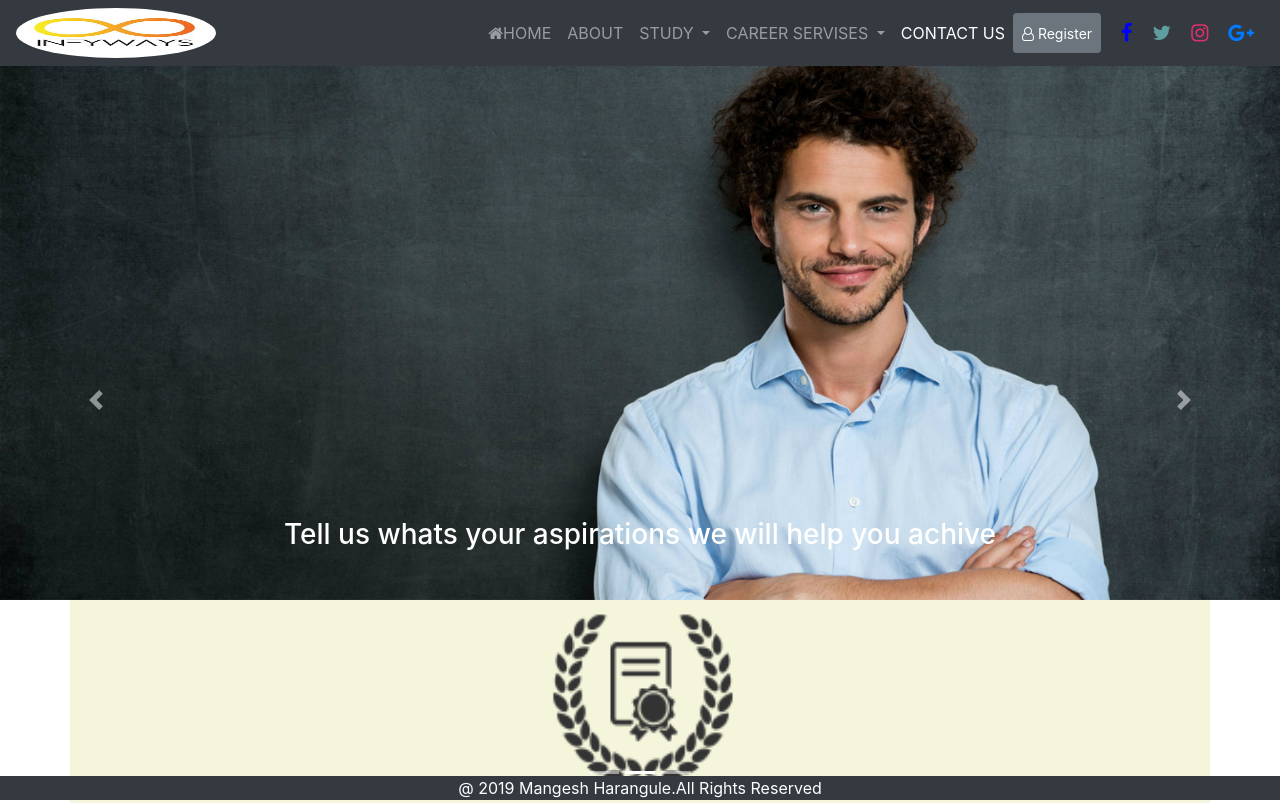
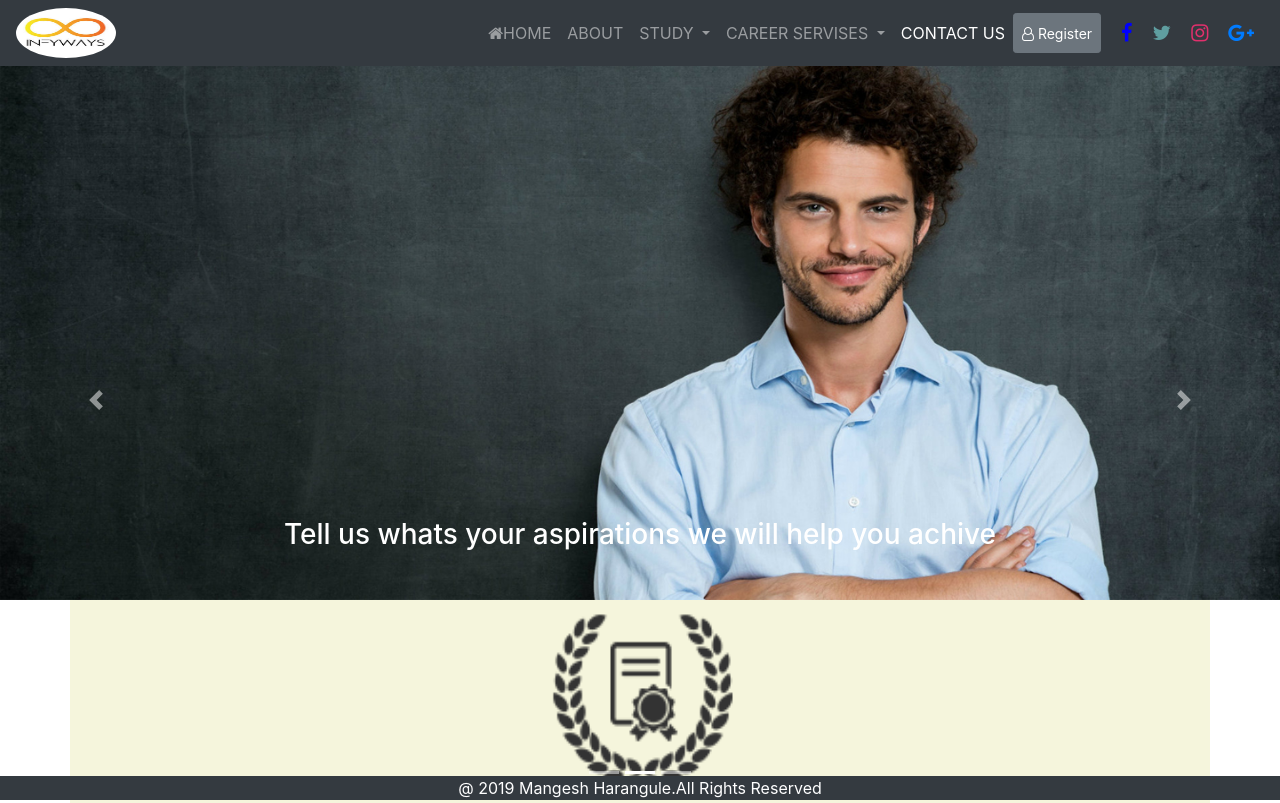
Before and after one commit to 8861496153/mangeshportfolio, a plain HTML site: page index.html in a window 1280 px wide. Shown: the top 803 px of the page. Drawn offline with nearby package versions, Linux system fonts and the light colour scheme.

Commit message:
Update index.html

```diff
--- a/index.html
+++ b/index.html
@@ -33,7 +33,7 @@
     <div class="container header">
         <nav class="navbar navbar-expand-md bg-dark navbar-dark fixed-top">
             <div class="navbar-band text-white">
-                <img src="logo.jpg" class="rounded-circle" width="200px" height="50px">
+                <img src="logo.jpg" class="rounded-circle" width="100px" height="50px">
                      </div>
 <button class="navbar-toggler" type="button" data-toggle="collapse" data-target="#collapsenavbar">
     <span class="navbar-toggler-icon"></span>
```
